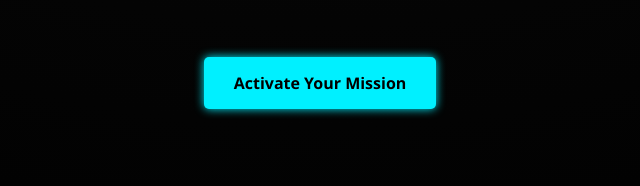
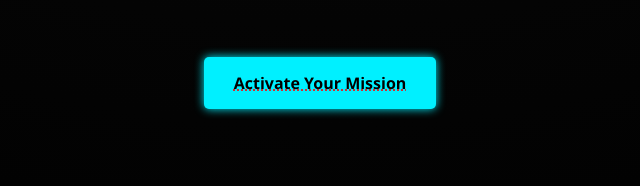
Before and after one commit to kwonines/kwonines.github.io, a plain HTML site: page index.html in a window 1280 px wide. Shown: the part 1094-1280 px from the top of the page, 320-960 px from the left. Drawn offline with Linux system fonts and the light colour scheme.

Commit message:
Update index.html
changed none to underline dotted red :)

```diff
--- a/index.html
+++ b/index.html
@@ -67,7 +67,7 @@
       color: #000;
       font-weight: bold;
       border-radius: 5px;
-      text-decoration: none;
+      text-decoration: underline dotted red;
       box-shadow: 0 0 10px #00f0ff;
       transition: background 0.3s;
     }
```
